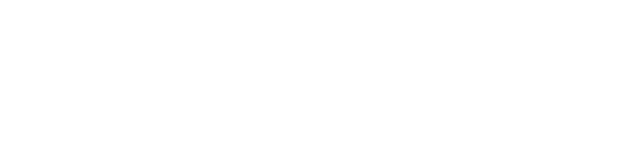
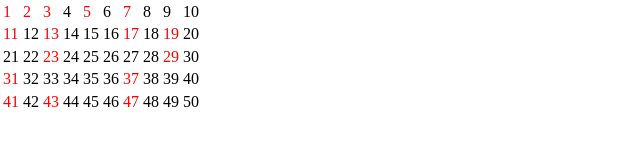
Before and after one commit to dan-sazonov/prime-numbers-scss, a website: page src/index.html in a window 1280 px wide. Shown: the whole page, without its empty margins (0-640 px from the left). Drawn offline with nearby package versions, Linux system fonts and the light colour scheme; files that its build step writes are made by us from their sources.

Commit message:
Implement the simplest algorithm

```diff
--- a/package.json
+++ b/package.json
@@ -1,5 +1,5 @@
 {
-  "name": "codepen-template",
+  "name": "prime-numbers-scss",
   "private": true,
   "scripts": {
     "test": "echo \"Error: no test specified\" && exit 1",
--- a/src/index.html
+++ b/src/index.html
@@ -13,7 +13,68 @@
 <body>
 <!-- =============== -->
 <div class="codepen-viewport">
-  <!-- write your code in this div and then paste it into codepen -->
+    <table>
+        <tr>
+            <td id="el-1">1 <br></td>
+            <td id="el-2">2 <br></td>
+            <td id="el-3">3 <br></td>
+            <td id="el-4">4 <br></td>
+            <td id="el-5">5 <br></td>
+            <td id="el-6">6 <br></td>
+            <td id="el-7">7 <br></td>
+            <td id="el-8">8 <br></td>
+            <td id="el-9">9 <br></td>
+            <td id="el-10">10 <br></td>
+        </tr>
+        <tr>
+            <td id="el-11">11 <br></td>
+            <td id="el-12">12 <br></td>
+            <td id="el-13">13 <br></td>
+            <td id="el-14">14 <br></td>
+            <td id="el-15">15 <br></td>
+            <td id="el-16">16<br></td>
+            <td id="el-17">17 <br></td>
+            <td id="el-18">18 <br></td>
+            <td id="el-19">19 <br></td>
+            <td id="el-20">20 <br></td>
+        </tr>
+        <tr>
+            <td id="el-21">21 <br></td>
+            <td id="el-22">22 <br></td>
+            <td id="el-23">23 <br></td>
+            <td id="el-24">24 <br></td>
+            <td id="el-25">25 <br></td>
+            <td id="el-26">26 <br></td>
+            <td id="el-27">27 <br></td>
+            <td id="el-28">28 <br></td>
+            <td id="el-29">29 <br></td>
+            <td id="el-30">30 <br></td>
+        </tr>
+        <tr>
+            <td id="el-31">31 <br></td>
+            <td id="el-32">32 <br></td>
+            <td id="el-33">33 <br></td>
+            <td id="el-34">34 <br></td>
+            <td id="el-35">35 <br></td>
+            <td id="el-36">36 <br></td>
+            <td id="el-37">37 <br></td>
+            <td id="el-38">38 <br></td>
+            <td id="el-39">39 <br></td>
+            <td id="el-40">40 <br></td>
+        </tr>
+        <tr>
+            <td id="el-41">41 <br></td>
+            <td id="el-42">42 <br></td>
+            <td id="el-43">43 <br></td>
+            <td id="el-44">44 <br></td>
+            <td id="el-45">45 <br></td>
+            <td id="el-46">46 <br></td>
+            <td id="el-47">47 <br></td>
+            <td id="el-48">48 <br></td>
+            <td id="el-49">49 <br></td>
+            <td id="el-50">50 <br></td>
+        </tr>
+    </table>
 </div>
 <!-- =============== -->
 <script
--- a/src/style.scss
+++ b/src/style.scss
@@ -1 +1,18 @@
-// write your code here
+@function is_prime($number) {
+  @if ($number % 2 == 0) {
+    @return ($number == 2);
+  }
+  $divisor: 3;
+  @while (($divisor * $divisor <= $number) and ($number % $divisor != 0)) {
+    $divisor: $divisor + 2;
+  }
+  @return ($divisor * $divisor > $number)
+}
+
+@for $id from 1 through 50 {
+  @if is_prime($id) {
+    #el-#{$id} {
+      color: red;
+    }
+  }
+}
```
Also changed, not shown: 1 other file. Lines whose indentation alone changed are shown as unchanged.
